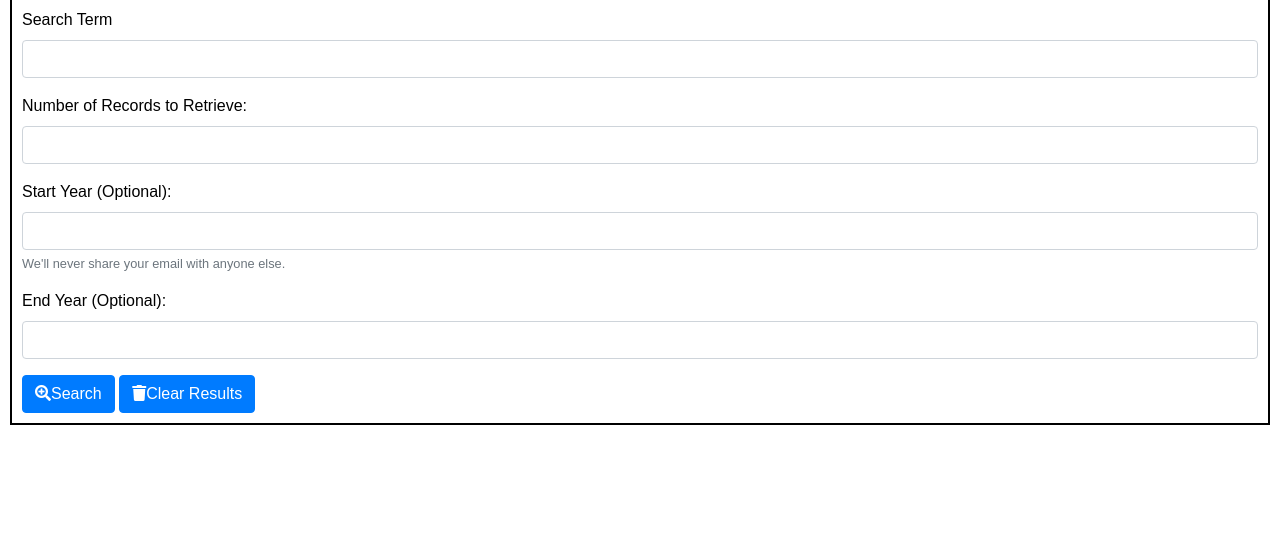
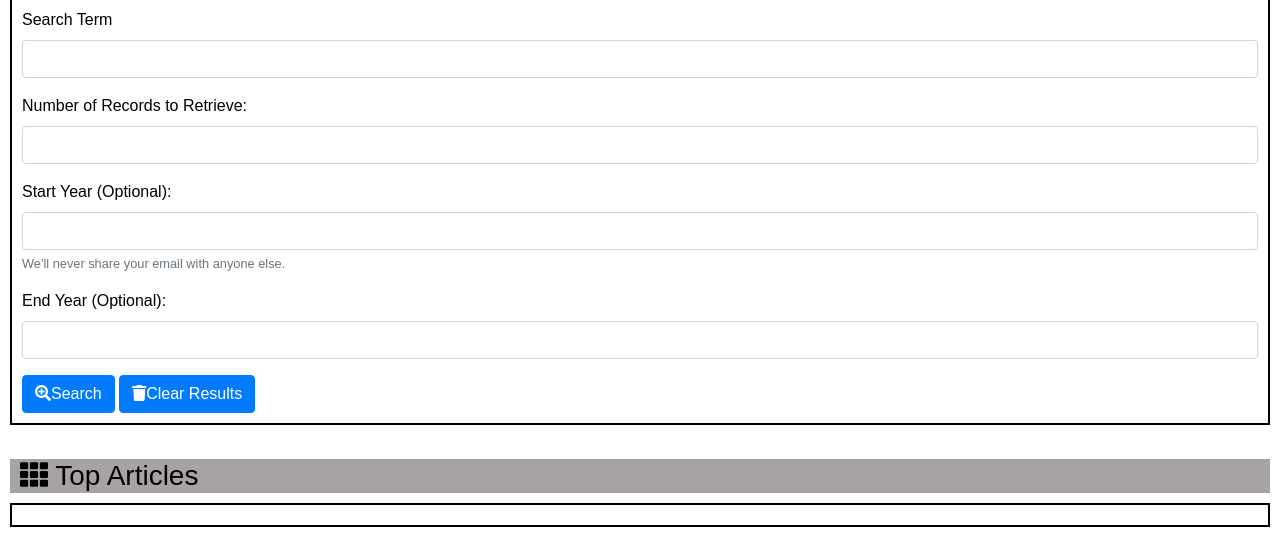
Before and after one commit to Jason714/New-York-Times, a plain HTML site: page index.html in a window 1280 px wide. Shown: the part 283-820 px from the top of the page. Drawn offline with nearby package versions, Linux system fonts and the light colour scheme.

Commit message:
layout nearly done

```diff
--- a/assets/css/style.css
+++ b/assets/css/style.css
@@ -4,8 +4,7 @@ body {
 }
 
 .jumbotron {
-background-color: rgb(24, 23, 23);
-
+    background-color: rgb(24, 23, 23);
 }
 
 .container {
@@ -23,5 +22,13 @@ form {
     background-color: rgb(168, 163, 163);
     margin-right: 10px;
     margin-left: 10px;
+    color: black;
+    padding-left: 10px;
+}
 
+.results {
+    margin: 10px;
+    border: solid 2px black;
+    padding: 10px;
+    color: black;
 }
--- a/index.html
+++ b/index.html
@@ -28,11 +28,11 @@
     <form>
         <div class="form-group">
             <label>Search Term</label>
-            <input  class="form-control" id="search-term">
+            <input class="form-control" id="search-term">
         </div>
         <div class="form-group">
             <label>Number of Records to Retrieve:</label>
-            <input  class="form-control" id="num-retrive">
+            <input class="form-control" id="num-retrive">
         </div>
         <div class="form-group form-check">
         </div>
@@ -50,8 +50,13 @@
         <button id="search" type="submit" class="btn btn-primary"><i class="fas fa-search-plus"></i>Search</button>
         <button id="clear" type="submit" class="btn btn-primary"><i class="fas fa-trash"></i>Clear Results</button>
     </form>
+    <br>
+    <div class="form-header">
+        <h3><i class="fas fa-th"></i> Top Articles</h3>
+    </div>
+    <div id="search-results" class="results">
 
-
+    </div>
 
 
 
```
